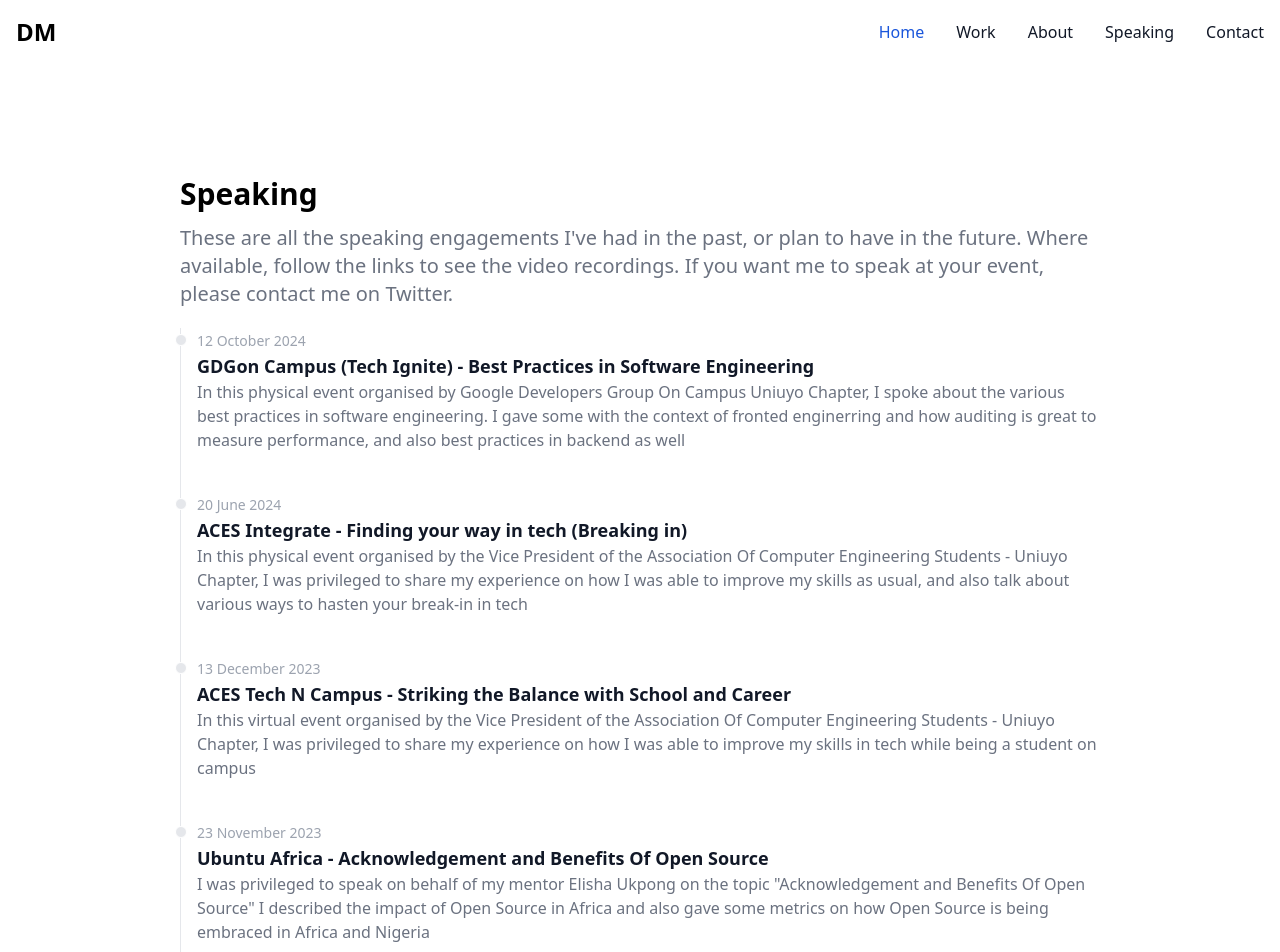
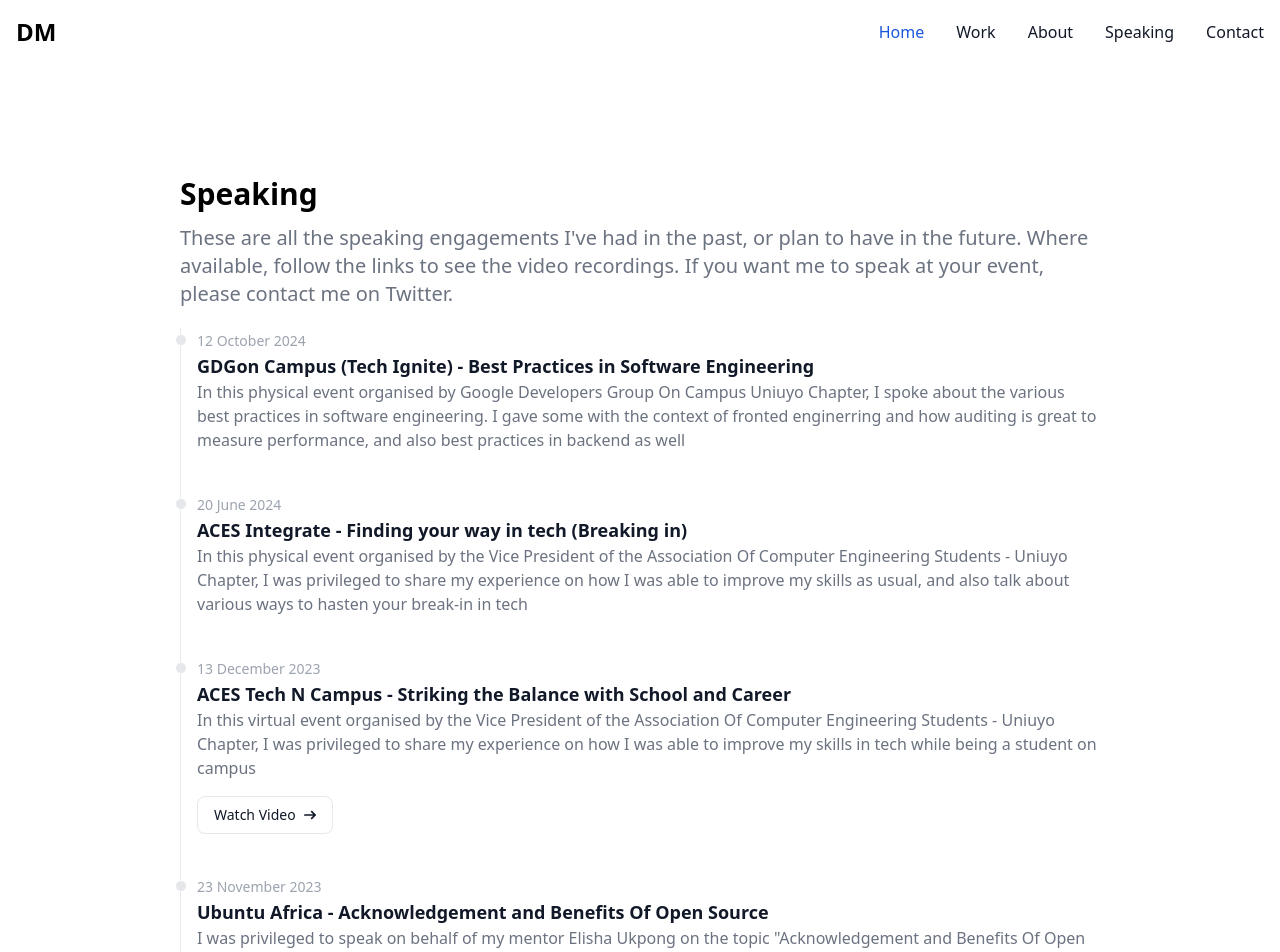
Before and after one commit to DanielMabadeje/myprofile, a Vue app: page /speaking in a window 1280 px wide. Shown: the top 952 px of the page. Built offline with nearby package versions, Linux system fonts and the light colour scheme.

Commit message:
added speaking experience

```diff
--- a/src/views/SpeakingView.vue
+++ b/src/views/SpeakingView.vue
@@ -41,6 +41,13 @@
                     <h3 class="text-lg font-semibold text-gray-900 dark:text-white">ACES Tech N Campus - Striking the Balance with School and Career
                     </h3>
                     <p class="mb-4 text-base font-normal text-gray-500 dark:text-gray-400">In this virtual event organised by the Vice President of the Association Of Computer Engineering Students - Uniuyo Chapter, I was privileged to share my experience on how I was able to improve my skills in tech while being a student on campus </p>
+                    <a href="https://web.facebook.com/photo/?fbid=2144071335763587&set=a.395972213906850"
+                        class="inline-flex items-center px-4 py-2 text-sm font-medium text-gray-900 bg-white border border-gray-200 rounded-lg hover:bg-gray-100 hover:text-blue-700 focus:z-10 focus:ring-4 focus:outline-none focus:ring-gray-100 focus:text-blue-700 dark:bg-gray-800 dark:text-gray-400 dark:border-gray-600 dark:hover:text-white dark:hover:bg-gray-700 dark:focus:ring-gray-700">Watch Video
+                         <svg class="w-3 h-3 ms-2 rtl:rotate-180" aria-hidden="true"
+                            xmlns="http://www.w3.org/2000/svg" fill="none" viewBox="0 0 14 10">
+                            <path stroke="currentColor" stroke-linecap="round" stroke-linejoin="round" stroke-width="2"
+                                d="M1 5h12m0 0L9 1m4 4L9 9" />
+                        </svg></a>
 
                 </li>
                 <li class="mb-10 ms-4">
```
